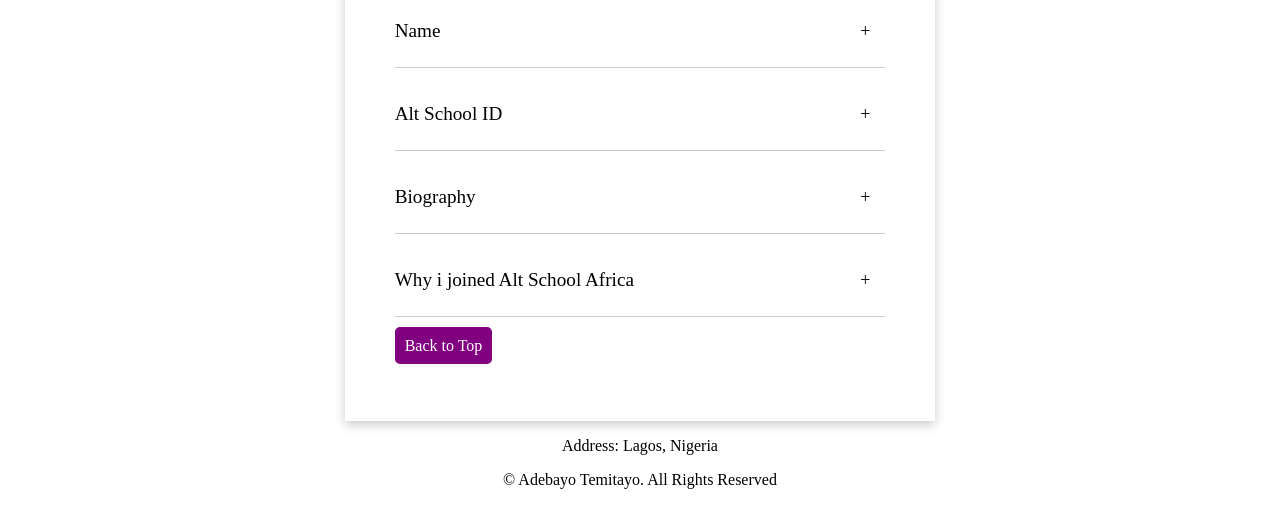
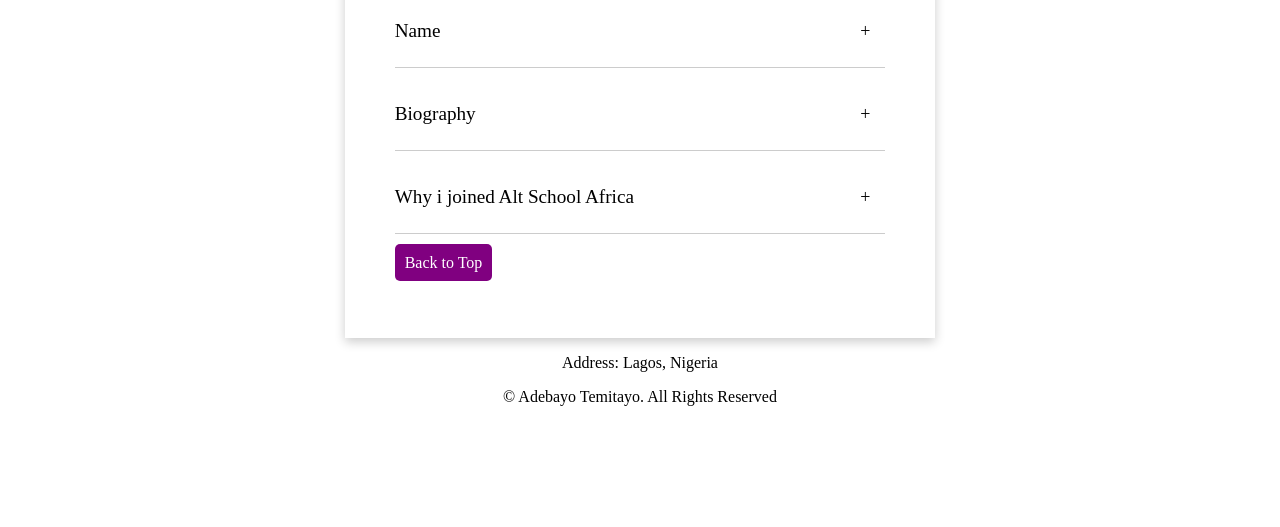
Before and after one commit to Theezigner/fullassignment, a plain HTML site: page htmlassignment/index/index.html in a window 1280 px wide. Shown: the part 283-810 px from the top of the page. Drawn offline with Linux system fonts and the light colour scheme.

Commit message:
fixed error in htmlassgn

```diff
--- a/htmlassignment/index/index.html
+++ b/htmlassignment/index/index.html
@@ -27,10 +27,6 @@
                 <p>Adebayo Temitayo</p>
             </details>
             <details  class="details">
-                <summary class="faq-item"> Alt School ID</summary>
-                <p>ALT/SOE/024/6002</p>
-            </details>
-            <details  class="details">
                 <summary class="faq-item"> Biography</summary>
                 <p>I am a Graphics Design and UI/UX Designer.</p>
             </details>
```
